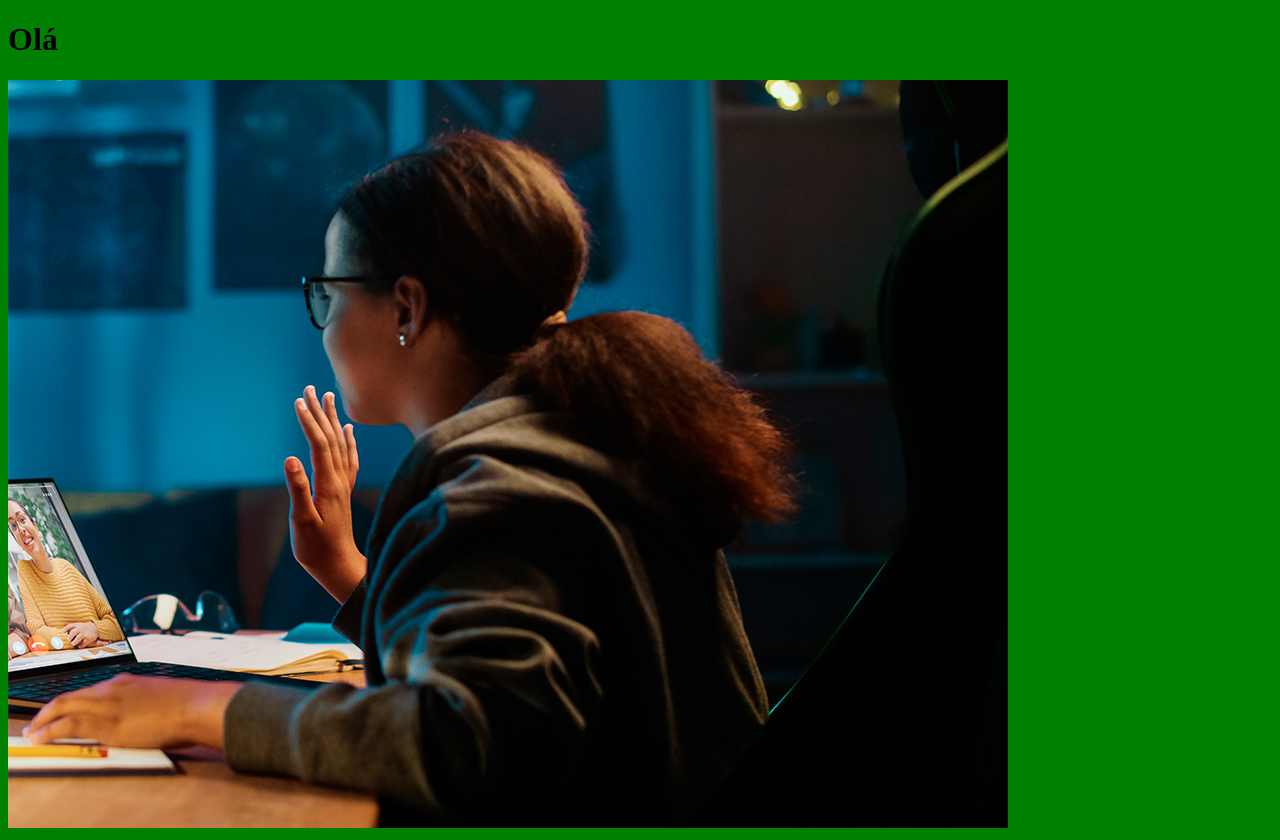
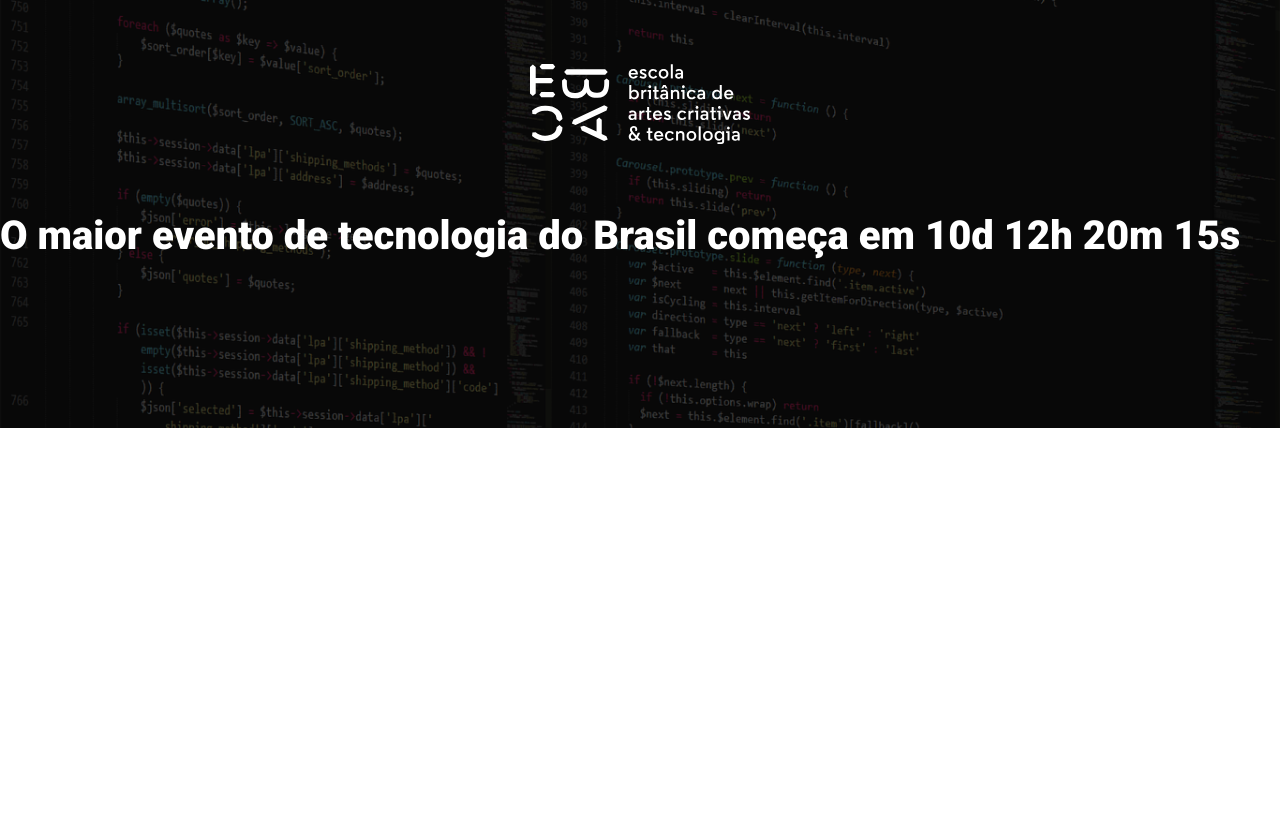
Before and after one commit to WillGMF/EBAC_landing_EventsPage, a website built with Parcel: page src/index.html in a window 1280 px wide. After the commit the page ends 800 px from the top, so only its background shows below. Built offline with nearby package versions, Linux system fonts and the light colour scheme.

Commit message:
Tomando forma, metade do hero

```diff
--- a/src/index.html
+++ b/src/index.html
@@ -1,15 +1,23 @@
 <!DOCTYPE html>
-<html lang="en">
+<html lang="pt-br">
 <head>
     <meta charset="UTF-8">
     <meta name="viewport" content="width=device-width, initial-scale=1.0">
-    <title>Document</title>
+    <title>EBAC Tech Talks</title>
+    <link rel="preconnect" href="https://fonts.googleapis.com">
+    <link rel="preconnect" href="https://fonts.gstatic.com" crossorigin>
+    <link href="https://fonts.googleapis.com/css2?family=Roboto:wght@400;700;900&display=swap" rel="stylesheet">
     <link rel="stylesheet" href="./styles/main.scss">
+
 </head>
 <body>
-    <h1>Olá</h1>
-    <img src="./images/backend.png" alt="imagem background">
-
-    <script src="scripts/main.js"></script>
+    <header class="hero">
+        <div class="container">
+            <img class="hero__logo" src="./images/ebac_logo.svg" alt="EBAC">
+            <p class="hero__text">
+                O maior evento de tecnologia do Brasil começa em 10d 12h 20m 15s
+            </p>
+        </div>
+    </header>
 </body>
 </html>
--- /dev/null
+++ b/src/styles/_hero.scss
@@ -0,0 +1,49 @@
+.hero {
+    padding-top: 64px;
+    padding-bottom: 100px;
+    background-image: url(../images/fundo.png);
+    background-repeat: no-repeat;
+    background-size: cover;
+    position: relative;
+
+    .container {
+        position: relative;
+    }
+
+    &::before {
+        position: absolute;
+        top: 0;
+        left: 0;
+        width: 100%;
+        height: 100%;
+        background-color: black;
+        content: "";
+        opacity: 70%;
+    }
+
+    &__text {
+        margin-top: 64px;
+        margin-bottom: 64px;
+        font-size: 40px;
+        font-weight: 800;
+        line-height: 56px;
+    }
+
+    &__logo {
+        margin: 0 auto;
+        height: 80px;
+        display: block;
+    }
+    @media (max-width: 640px)   {
+        padding: 40px 0;
+        &__logo {
+            height: 40px;
+        }
+
+        &__text {
+            font-size: 22px;
+            line-height: 24px;
+            margin: 24px 0;
+        }
+    }
+}
--- a/src/styles/main.scss
+++ b/src/styles/main.scss
@@ -1,3 +1,22 @@
-body {
-    background-color: green;
+@use 'hero';
+
+* {
+    margin: 0;
+    padding: 0;
+    box-sizing: border-box;
+    font-family: Roboto, sans-serif;
+    color: #fff;
 }
+
+.container {
+    max-width: 960;
+    width: 100%;
+    margin: 0 auto;
+
+    @media (max-width: 640px) {
+        max-width: 80%;
+    }
+    @media (max-width: 1024px) {
+        max-width: 90%;
+    }
+}
```
